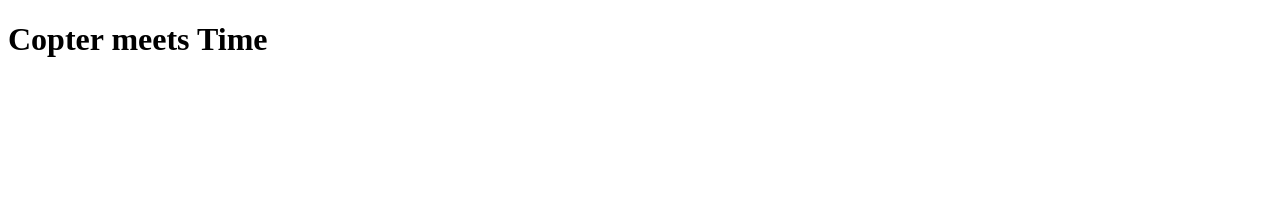
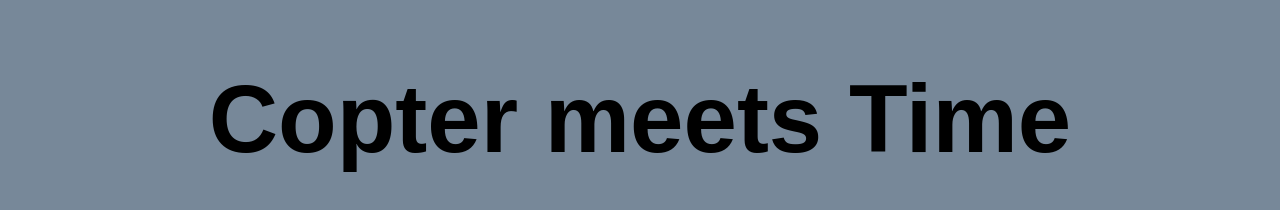
Before and after one commit to S3-D1/coptermeetstime, a website built with webpack: page index.html in a window 1280 px wide. Built offline with nearby package versions, Linux system fonts and the light colour scheme.

Commit message:
update index html

```diff
--- a/index.html
+++ b/index.html
@@ -5,6 +5,23 @@
     <meta name="author" content="S3-D1" />
     <title>Copter meets Time</title>
     <script src="dist/bundle.js"></script>
+    <style>
+        body {
+            background-color: lightslategray;
+            margin: auto;
+            width: 100%;
+            height: 100%;
+        }
+        h1 {
+            font-family: fantasy;
+            font-size: 96px;
+            text-align: center;
+        }
+        #game {
+            margin: auto;
+            width: 720px;
+        }
+    </style>
 </head>
 <body>
     <h1>Copter meets Time</h1>
```
